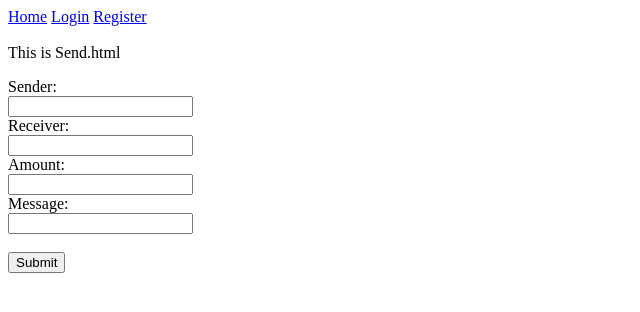
After one commit to MartinKBeck/DBMProjectDeploy, a Django app: page /send/ in a window 1280 px wide. The commit adds this page. Shown: the top 312 px of the page, without its empty margins (0-640 px from the left). Run offline with Django 3.2, Linux system fonts and the light colour scheme.

Commit message:
Created first transaction, basic version but can easily be modified.

```diff
--- a/dbmsite/points/admin.py
+++ b/dbmsite/points/admin.py
@@ -1,9 +1,9 @@
 from django.contrib import admin
 
-from.models import TestTransactions, GiftTransaction, Users
+from.models import PointTransactions, GiftTransaction, Users
 
 # Register your models here.
 
 # Registering multiple models
-myModels = [Users, TestTransactions, GiftTransaction]
+myModels = [Users, PointTransactions, GiftTransaction]
 admin.site.register(myModels)
--- a/dbmsite/points/templates/points/hub.html
+++ b/dbmsite/points/templates/points/hub.html
@@ -1,6 +1,8 @@
 {% extends "layout.html" %}
 
 {% block content %}
-<br>
+
+<a href = "{% url 'send' %}">Gift Points</a>
+
 <p>This is the hub page</p>
 {% endblock %}
--- /dev/null
+++ b/dbmsite/points/templates/points/sendpoints.html
@@ -0,0 +1,21 @@
+
+{% extends "layout.html" %}
+
+{% block content %}
+<br>
+<p1> This is Send.html </p>
+
+<form method='POST'>
+	{% csrf_token %}
+	Sender:<br>
+		<input type="text" name="sender"><br>
+	Receiver:<br>
+		<input type="text" name="receiver"><br>
+	Amount:<br>
+		<input type="text" name="amount"><br>
+	Message:<br>
+		<input type="text" name="message"><br><br>
+	<input type="submit" value="Submit"/>
+</form>
+
+{% endblock %}
--- a/dbmsite/points/templates/registration/login.html
+++ b/dbmsite/points/templates/registration/login.html
@@ -10,7 +10,7 @@
 	Username:<br>
 		<input type="text" name="username"><br>
 	Password:<br>
-		<input type="text" name="password"><br>
+		<input type="text" name="password"><br><br>
 	<input type="submit" value="Submit"/>
 </form>
 </html>
--- a/dbmsite/points/urls.py
+++ b/dbmsite/points/urls.py
@@ -11,6 +11,7 @@ urlpatterns = [
 	path('success/', Success.as_view(), name='success'),
 	path('login/', views.user_login, name = 'login'),
 	path('hub/', UserHub.as_view(), name='hub'),
+	path('send/', views.send_points, name='send'),
 	path('register/', Register.as_view(), name='register'),
 
 ]
--- a/dbmsite/points/views.py
+++ b/dbmsite/points/views.py
@@ -1,6 +1,6 @@
 from django.views.generic import TemplateView
 from django.shortcuts import render
-from points.models import Users
+from points.models import Users, PointTransactions
 
 # Create your views here.
 
@@ -18,7 +18,7 @@ def  user_login(request):
 		username = request.POST.get('username')
 		password = request.POST.get('password')
 		if (Users.objects.filter(username=username, password=password).exists()):
-			return render(request, 'points/success.html')
+			return render(request, 'points/hub.html')
 		else:
 			return HttpResponse("Failed login")
 	else:
@@ -26,3 +26,35 @@ def  user_login(request):
 
 class UserHub(TemplateView):
 	template_name = 'points/hub.html'
+
+def send_points(request):
+	if request.method == 'POST':
+
+		sender = request.POST.get('sender')
+		receiver = request.POST.get('receiver')
+		if (Users.objects.filter(username=sender).exists()):
+
+			if (Users.objects.filter(username=receiver).exists()):
+				senderId = Users.objects.filter(username=sender).values_list('userId')[0][0]
+				receiverId = Users.objects.filter(username=receiver).values_list('userId')[0][0]
+
+				amount = int(request.POST.get('amount'))
+				message = request.POST.get('message')
+
+				senderIdentity = Users.objects.get(userId=senderId)
+				receiverIdentity = Users.objects.get(userId=receiverId)
+
+				# buckettest = senderIdentity.givenBucket
+				# receivertest = receiverIdentity.received
+
+				senderIdentity.givenBucket = senderIdentity.givenBucket - amount
+				senderIdentity.save()
+
+				receiverIdentity.received = receiverIdentity.received + amount
+				receiverIdentity.save()
+
+				newTransaction = PointTransactions.objects.create(userGiver = senderIdentity, userReceiver = receiverIdentity, pointAmount = amount, message = message)
+
+		return render(request,'points/hub.html')
+	else:
+		return render(request, 'points/sendpoints.html')
```
Also changed, not shown: dbmsite/points/models.py (+8 -16 lines), dbmsite/points/migrations/0001_initial.py, dbmsite/points/migrations/0002_gifttransaction_transactiondate.py (added).
